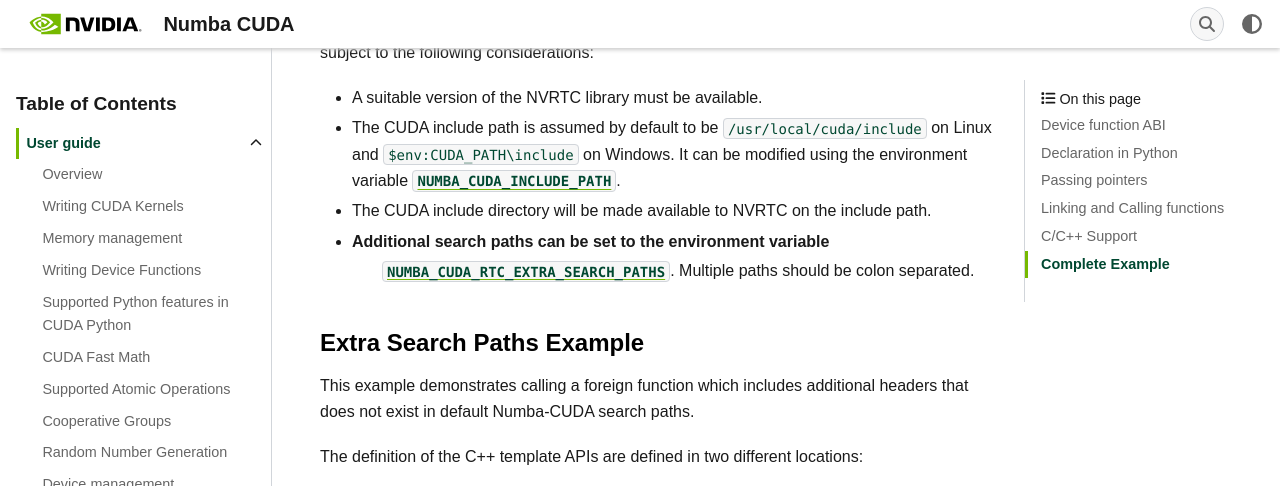
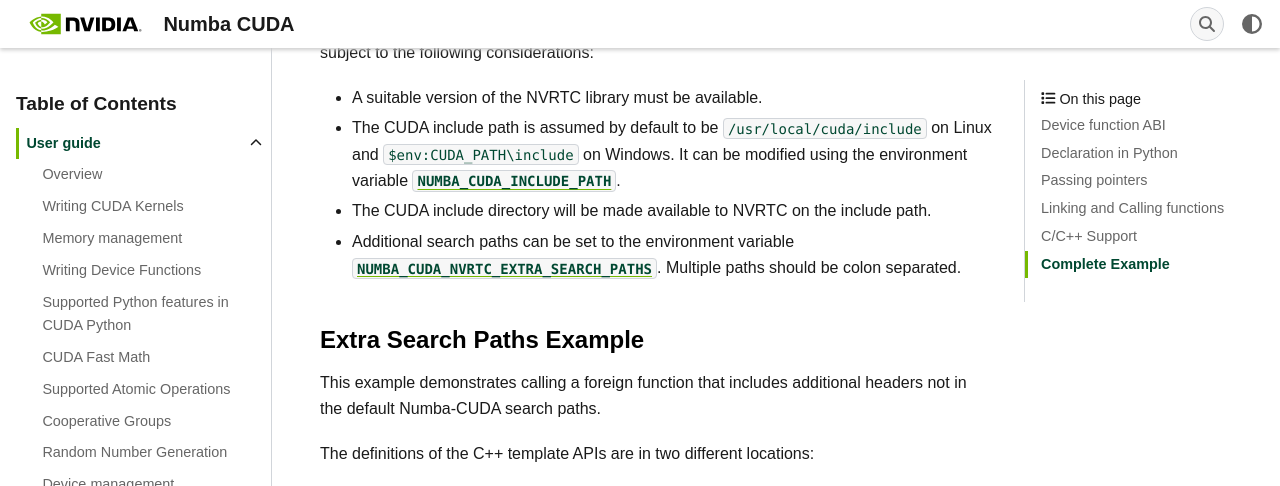
Before and after one commit to NVIDIA/numba-cuda, a Sphinx documentation site: the page built from docs/source/user/cuda_ffi.rst, in a window 1280 px wide and 1400 px high, scrolled down 5322 px. Shown: the top 486 px of the window. Built offline with Sphinx 7.4.7, drawn with Linux system fonts in a browser that asks for light colours; some web fonts are replaced; pages that are not in the unit, such as notebooks, are missing from menus; some of the changed text lies outside the part shown; grey boxes are pictures that could not be loaded.

Commit message:
Apply suggestions from code review
Co-authored-by: Graham Markall <535640+gmarkall@users.noreply.github.com>

```diff
--- a/docs/source/reference/envvars.rst
+++ b/docs/source/reference/envvars.rst
@@ -132,7 +132,7 @@
    package to be installed. Provides minor version compatibility for driver versions
    greater than 12.0.
 
-.. envvar:: NUMBA_CUDA_RTC_EXTRA_SEARCH_PATHS
+.. envvar:: NUMBA_CUDA_NVRTC_EXTRA_SEARCH_PATHS
 
    A colon separated list of paths that Numba's NVRTC should search for when compiling
    external functions. These folders are searched after the system cudatoolkit search
--- a/docs/source/user/cuda_ffi.rst
+++ b/docs/source/user/cuda_ffi.rst
@@ -235,16 +235,16 @@
 - The CUDA include directory will be made available to NVRTC on the include
   path.
 - Additional search paths can be set to the environment variable
-   :envvar:`NUMBA_CUDA_RTC_EXTRA_SEARCH_PATHS`. Multiple paths should be colon
-   separated.
+  :envvar:`NUMBA_CUDA_NVRTC_EXTRA_SEARCH_PATHS`. Multiple paths should be colon
+  separated.
 
 Extra Search Paths Example
 ~~~~~~~~~~~~~~~~~~~~~~~~~~
 
-This example demonstrates calling a foreign function which includes additional
-headers that does not exist in default Numba-CUDA search paths.
+This example demonstrates calling a foreign function that includes additional
+headers not in the default Numba-CUDA search paths.
 
-The definition of the C++ template APIs are defined in two different locations:
+The definitions of the C++ template APIs are in two different locations:
 
 .. literalinclude:: ../../../numba_cuda/numba/cuda/tests/doc_examples/ffi/include/mul.cuh
    :language: C
@@ -256,7 +256,7 @@
    :caption: ``numba/cuda/tests/data/include/add.cuh``
    :linenos:
 
-Neither header exists in the default search paths of Numba-CUDA, however, the
+Neither of the headers are in the default search paths of Numba-CUDA, but the
 foreign device function ``saxpy`` depends on them:
 
 .. literalinclude:: ../../../numba_cuda/numba/cuda/tests/doc_examples/ffi/saxpy.cu
@@ -264,9 +264,9 @@
    :caption: ``numba/cuda/tests/data/doc_examples/ffi/saxpy.cu``
    :linenos:
 
-In the Python Code, assume ``mul_dir`` and ``add_dir`` are set to the folder that contains
-``mul.cuh`` and ``add.cuh`` respectively. Use ``:`` to join them to a single string and
-set to ``CUDA_RTC_EXTRA_SEARCH_PATHS`` in config.
+In the Python code, assume that ``mul_dir`` and ``add_dir`` are set to the
+paths that contain ``mul.cuh`` and ``add.cuh`` respectively. The paths are
+joined with ``:`` before setting ``config.CUDA_NVRTC_EXTRA_SEARCH_PATHS``:
 
 .. literalinclude:: ../../../numba_cuda/numba/cuda/tests/doc_examples/test_ffi.py
    :language: python
```
Also changed, not shown: 2 other files.
